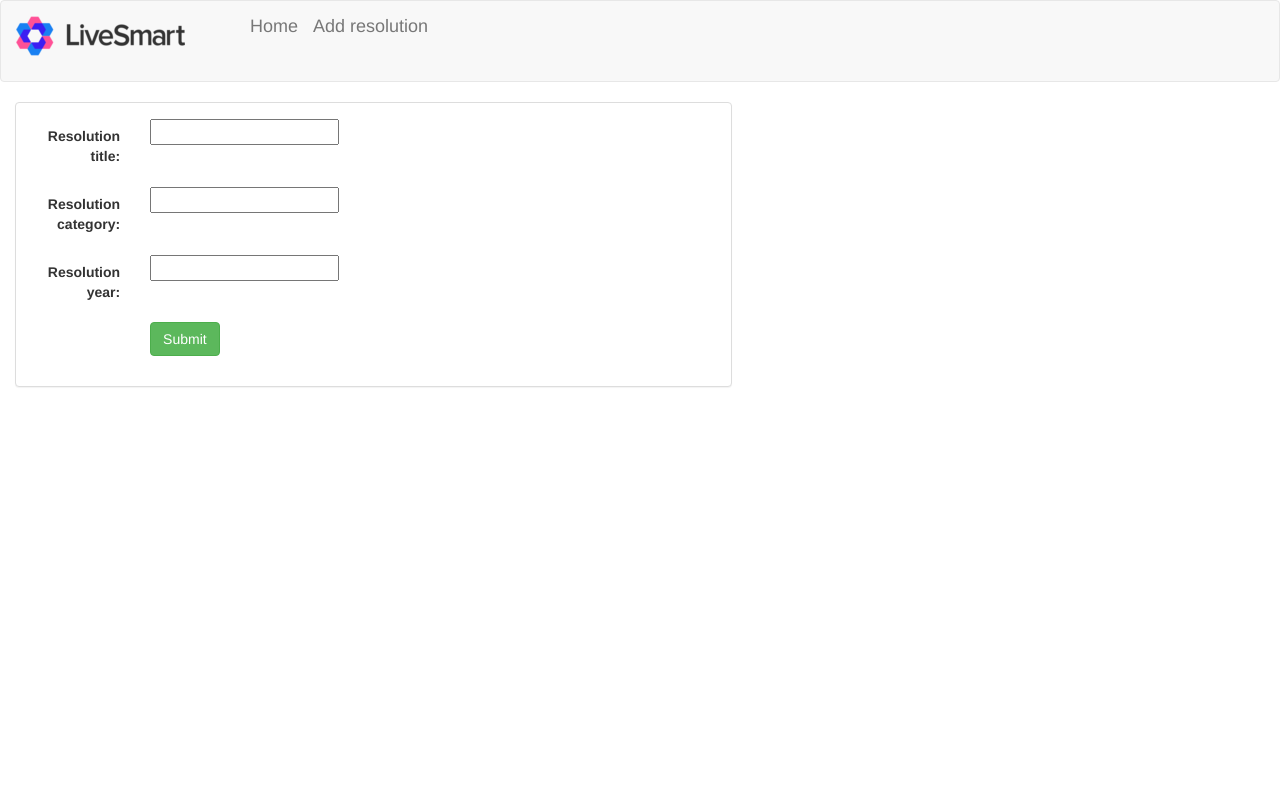
After one commit to bihoi/New-Year-s-resolutions, a Django app: a page that uses resolution/templates/resolution/base.html in a window 1280 px wide. The commit adds this page. Run offline with Django 3.2, Linux system fonts and the light colour scheme; some libraries are stand-ins or nearby versions.

Commit message:
created model form for adding resolution, small style improvements

```diff
--- a/resolution/models.py
+++ b/resolution/models.py
@@ -1,9 +1,14 @@
 from django.db import models
+from django.urls import reverse
+
 
 class YourResolutions(models.Model):
     resolution_title = models.CharField(max_length=100)
     resolution_category = models.CharField(max_length=100)
     resolution_year = models.CharField(max_length=100)
+
+    def get_absolute_url(self):
+        return reverse('resolution:detail', kwargs={'pk': self.pk})
 
     def __str__(self):
         return self.resolution_title + ' - ' + self.resolution_category +' - '+ self.resolution_year
--- a/resolution/static/resolution/style.css
+++ b/resolution/static/resolution/style.css
@@ -1,12 +1,11 @@
-body{
-
-background-color:#8eb9ff;
-
-}
 
 .logo{
   background: white url('images/logo.png');
 }
 
-.navbar-header{border-bottom: 2px solid white;}
-.navbar-header a{font-size: 30px; margin-right: 10px}
+
+.container-fluid {
+    height: 10%;
+}
+
+#logo{margin-right: 50px;}
--- a/resolution/templates/resolution/base.html
+++ b/resolution/templates/resolution/base.html
@@ -1,6 +1,6 @@
 {% load staticfiles %}
 <link rel="stylesheet" type="text/css" href="{% static 'resolution/style.css' %}" />
-<link rel="stylesheet" type="text/css" href="{% static 'https://maxcdn.bootstrapcdn.com/bootstrap/3.3.7/css/bootstrap.min.css' %}" />
+<link rel="stylesheet" type="text/css" href="https://maxcdn.bootstrapcdn.com/bootstrap/3.3.7/css/bootstrap.min.css" />
 
 
 <nav class="navbar navbar-default">
@@ -8,8 +8,9 @@
 
         <!-- LOGO -->
         <div class="navbar-header">
-            <a class="navbar-brand" href="{% url 'resolution:index' %}"><img src='{% static "resolution/images/livesmartLogo.png" %}'/></a>
+            <a id="logo" class="navbar-brand" href="{% url 'resolution:index' %}"><img src='{% static "resolution/images/livesmartLogo.png" %}'/></a>
             <a class="navbar-brand" href="{% url 'resolution:index' %}">Home</a>
+            <a class="navbar-brand" href="{% url 'resolution:resolution-add' %}">Add resolution</a>
 
         </div>
 
--- a/resolution/templates/resolution/detail.html
+++ b/resolution/templates/resolution/detail.html
@@ -7,7 +7,7 @@
 
 
 <ul>
-  {% for res in note.notes_set.all %}
+  {% for res in yourresolutions.notes_set.all %}
         <li>{{ res.note_title }} - {{ res.note_content }}</li>
   {% endfor %}
 </ul>
--- /dev/null
+++ b/resolution/templates/resolution/form-template.html
@@ -0,0 +1,11 @@
+{% for field in form  %}
+
+  <div class="form-group">
+    <div class="col-sm-offset-2 col-sm-10">
+        <span class="text-danger small">{{ field.errors }}</span>
+    </div>
+    <label class="control-label col-sm-2" > {{ field.label_tag }} </label>
+    <div class="col-sm-10">{{ field }}</div>
+  </div>
+
+{% endfor %}
--- a/resolution/templates/resolution/index.html
+++ b/resolution/templates/resolution/index.html
@@ -1,10 +1,10 @@
 {% extends 'resolution/base.html' %}
 
 {% block body %}
-{% if all_results %}
+{% if object_list %}
 <h3>Here are all your resolutions for this year</h3>
 <ul>
-  {% for result in all_results %}
+  {% for result in object_list %}
   <li><a href="{% url 'resolution:detail' result.id %}">{{result.resolution_title}}</a></li>
   {% endfor %}
 </ul>
--- /dev/null
+++ b/resolution/templates/resolution/yourresolutions_form.html
@@ -0,0 +1,30 @@
+{% extends 'resolution/base.html' %}
+{% block title %}Add new resolution{% endblock %}
+
+{%block body%}
+
+<div class="container-fluid">
+
+    <div class="row">
+
+          <div class="col-sm-12 col-md-7">
+            <div class="panel panel-default">
+              <div class="panel-body">
+
+                  <form class="form-horizontal" action="" method="post" enctype="multipart/form-data">
+                    {% csrf_token %}
+                    {%include "resolution/form-template.html"%}
+                    <div class="form-group">
+                      <div class="col-sm-offset-2 col-sm-10">
+                        <button type="submit" class="btn btn-success">Submit</button>
+                      </div>
+                    </div>
+                  </form>
+              </div>
+            </div>
+          </div>
+
+      </div>
+  </div>
+
+  {% endblock %}
--- a/resolution/urls.py
+++ b/resolution/urls.py
@@ -4,7 +4,9 @@ from . import views
 app_name = 'resolution'
 
 urlpatterns = [
-    path('', views.index, name='index'),
+    path('', views.IndexView.as_view(), name='index'),
+    path('<pk>/', views.DetailView.as_view(), name="detail"),
 
-    path('<note_id>/', views.detail, name="detail"),
+    # add resolution
+    path('resolution/add/$', views.ResolutionCreate.as_view(), name='resolution-add'),
 ]
--- a/resolution/views.py
+++ b/resolution/views.py
@@ -1,15 +1,21 @@
+from django.views import generic
 from .models import YourResolutions
-from django.shortcuts import render, get_object_or_404
+from django.views.generic.edit import CreateView, UpdateView, DeleteView
 
 
-def index(request):
-    all_results = YourResolutions.objects.all()
-    context = {
-        'all_results': all_results,
-    }
+class IndexView(generic.ListView):
+    template_name = 'resolution/index.html'
 
-    return render(request, 'resolution/index.html', context)
+    def get_queryset(self):
+        return YourResolutions.objects.all()
 
-def detail(request, note_id):
-    note = get_object_or_404(YourResolutions, pk=note_id)
-    return render(request, 'resolution/detail.html', {'note':note})
+
+class DetailView(generic.DetailView):
+    model = YourResolutions
+    template_name = 'resolution/detail.html'
+
+
+
+class ResolutionCreate(CreateView):
+    model = YourResolutions
+    fields = ['resolution_title', 'resolution_category', 'resolution_year']
```
Also changed, not shown: db.sqlite3.
